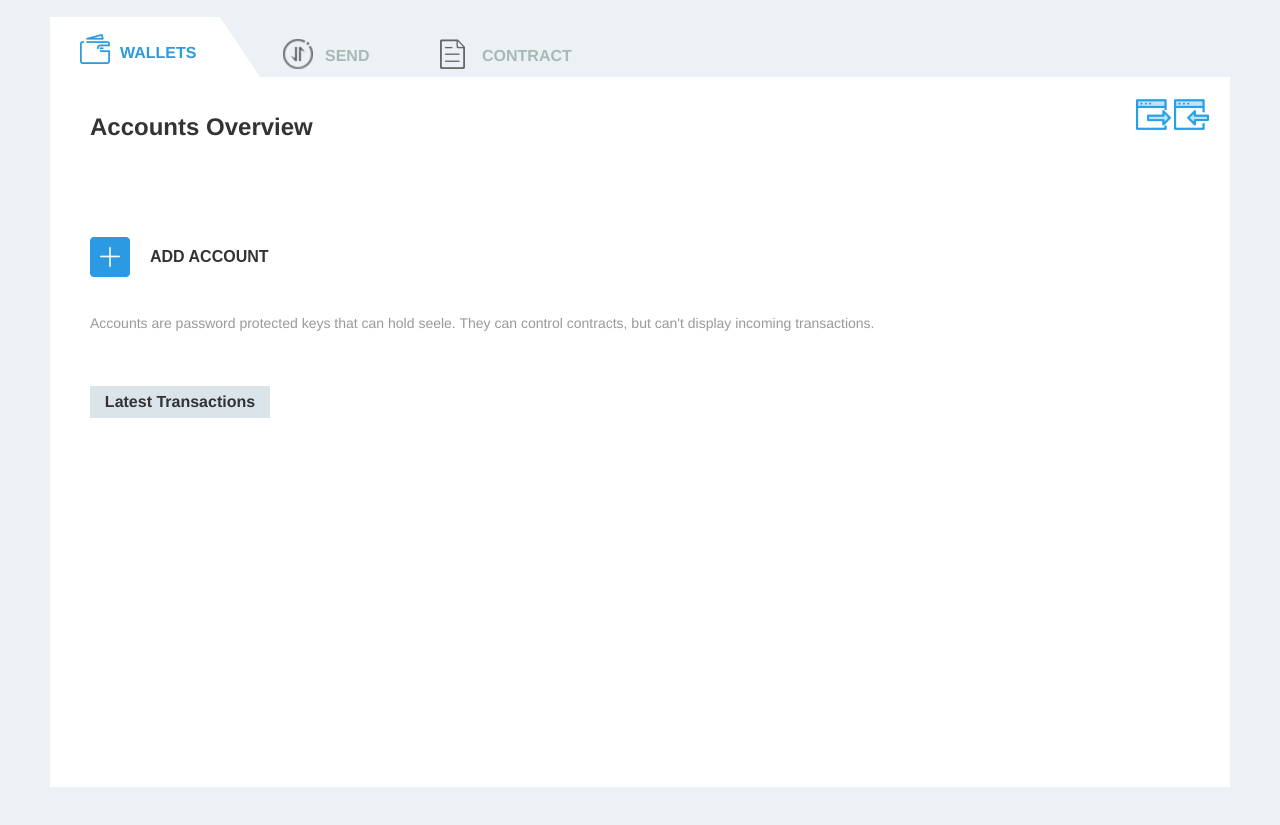
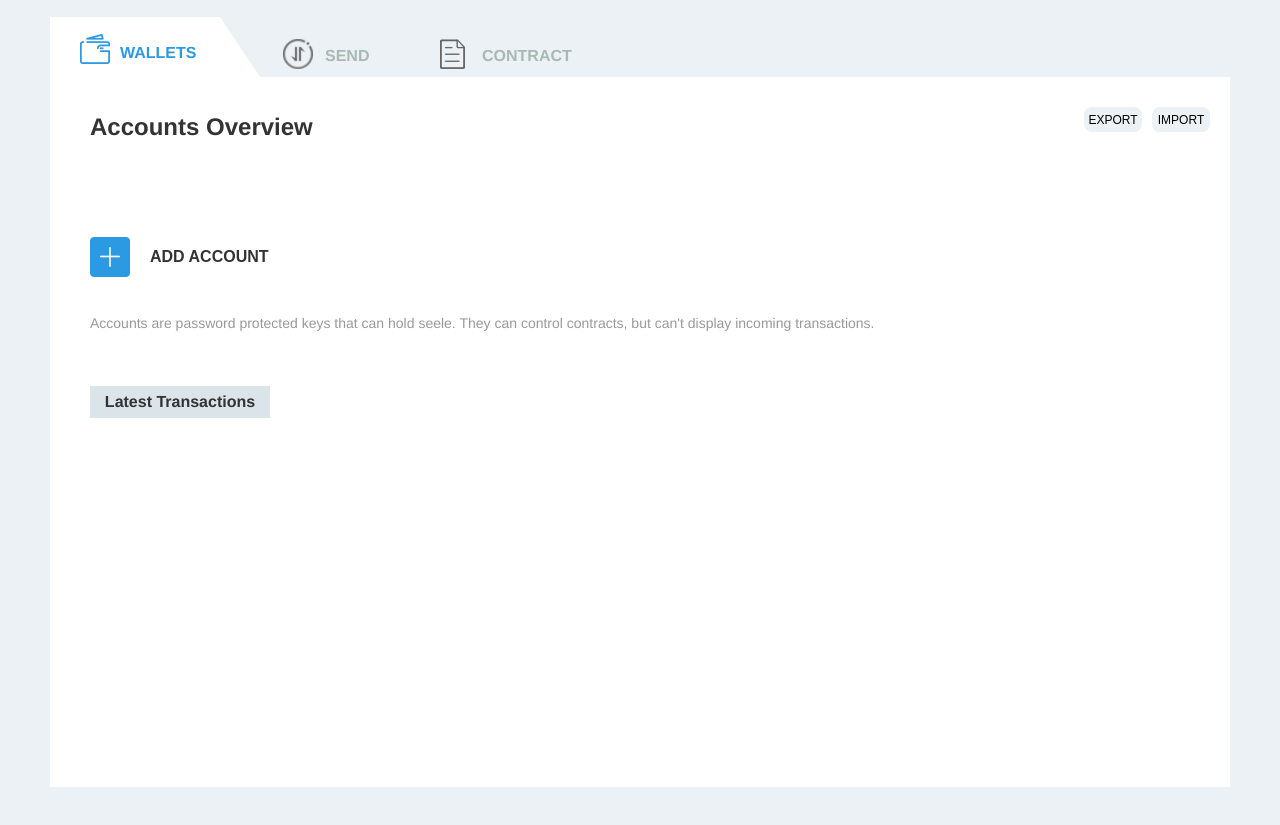
Before and after one commit to seeleteam/SeeleWallet, an Electron app: page index.html in a window 1280 px wide. Shown: the part 83-908 px from the top of the page. Drawn offline with Linux system fonts and the light colour scheme; no server answers.

Commit message:
change im/export GUI

```diff
--- a/src/css/account-info.css
+++ b/src/css/account-info.css
@@ -303,13 +303,17 @@ form{
 }
 
 .export-account{
-    width: 38px;
-    height: 35px;
+    /* width: 38px; */
+    width: 58px;
+    height: 25px;
     padding: 0;
     border: none;
-    background: unset;
+    background:RGB(236,241,245);
     outline: none;
     cursor: pointer;
+    margin: 10px;
+    font-size: 12px;
+    border-radius: 8px;
     /* background: #2c9ae3; */
 }
 .export-account img {
@@ -318,14 +322,18 @@ form{
 }
 
 .import-account{
-    width: 38px;
-    height: 35px;
+    /* width: 38px; */
+    width: 58px;
+    height: 25px;
     padding: 0;
     border: none;
-    background: unset;
+    background:RGB(236,241,245);
     outline: none;
     right: 0px;
     cursor: pointer;
+    /* margin: 10px; */
+    font-size: 12px;
+    border-radius: 8px;
     /* background: #2c9ae3; */
 }
 
@@ -341,5 +349,6 @@ form{
     justify-content: space-between; /* switched from default (flex-start, see below) */
 }
   /* #main-container > div {
-    border: 2px dashed red;
+    display: flex;
+    flex-direction: column;
   } */
--- a/src/js/getBalance.js
+++ b/src/js/getBalance.js
@@ -58,14 +58,22 @@ function loadAccount() {
 
     var tabs1HTML =`<div id="main-container">`
     tabs1HTML +=`<div><h1>Accounts Overview</h1></div>`
-    tabs1HTML += `<div><button class="export-account" title="EXPORT ACCOUNTS" onclick="exportaccount()">`
-    tabs1HTML += `<span><img src="./src/img/export.png"></span>`
-    // tabs1HTML += `<span>EXPORT ACCOUNTS</span>`
+
+    // tabs1HTML += `<div><button class="export-account" title="EXPORT ACCOUNTS" onclick="exportAccounts()">`
+    // tabs1HTML += `<span><img src="./src/img/export.png"></span>`
+    // // tabs1HTML += `<span>EXPORT ACCOUNTS</span>`
+    // tabs1HTML += `</button>`
+    // tabs1HTML += `<button class="import-account" title="IMPORT ACCOUNTS" onclick="importAccounts()">`
+    // tabs1HTML += `<span><img src="./src/img/import.png"></span>`
+    // // tabs1HTML += `<span>IMPORT ACCOUNTS</span>`
+    // tabs1HTML += `</button></div>`
+
+    tabs1HTML += `<div><button class="export-account" title="EXPORT ACCOUNTS" onclick="exportAccounts()">`
+    // tabs1HTML += `<span><img src="./src/img/export.png"></span>`
+    tabs1HTML += `EXPORT`
     tabs1HTML += `</button>`
-    tabs1HTML += `<button class="import-account" title="IMPORT ACCOUNTS" onclick="import()">`
-    tabs1HTML += `<span><img src="./src/img/import.png"></span>`
-    // tabs1HTML += `<span>IMPORT ACCOUNTS</span>`
-    tabs1HTML += `</button></div>`
+    tabs1HTML += `<button class="import-account" title="IMPORT ACCOUNTS" onclick="importAccounts()">IMPORT</button></div>`
+
     tabs1HTML += `</div>`
     tabs1HTML += `<div id="accountlist"></div>`
     tabs1HTML += `<button class="add-account" onclick="addAccount()">`
```
